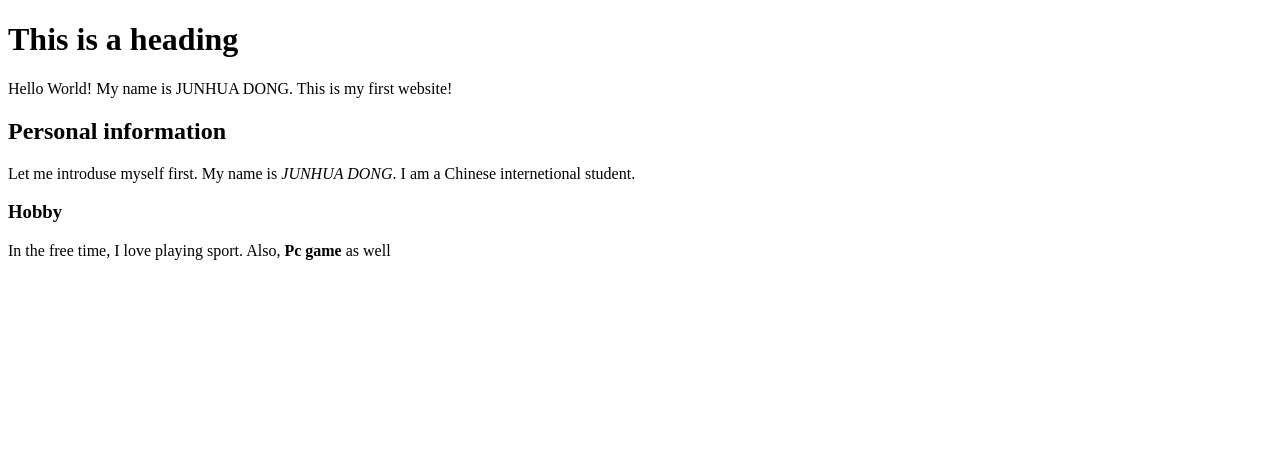
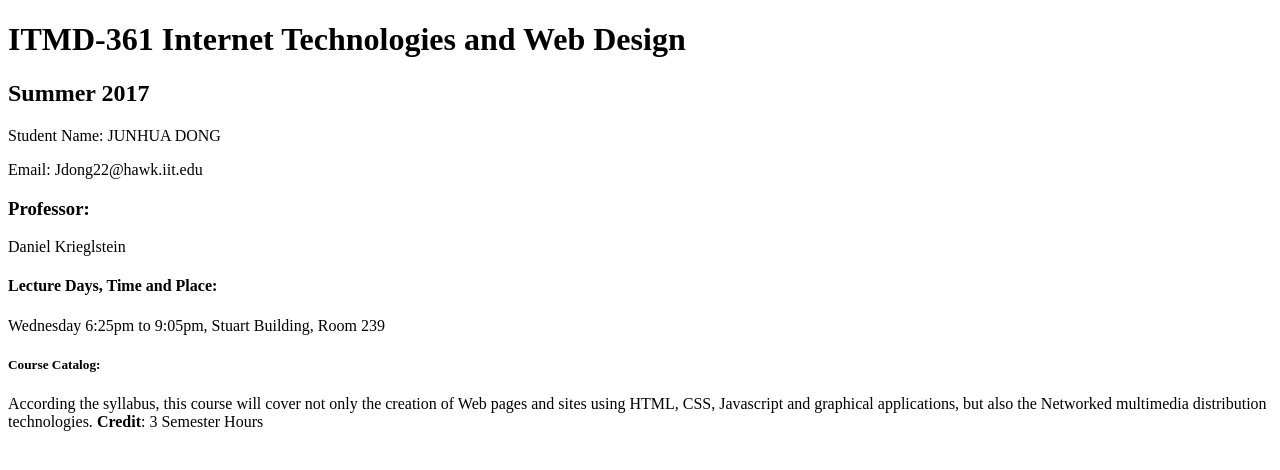
Before and after one commit to JUNHUA93/lab-01, a plain HTML site: page index.html in a window 1280 px wide. Drawn offline with Linux system fonts and the light colour scheme.

Commit message:
Update index.html
First website updated

```diff
--- a/index.html
+++ b/index.html
@@ -1,16 +1,22 @@
 <!DOCTYPE html>
 <html lang="en">
-<head>
-	<meta charset="UTF-8">
-	<title>ITMD-361 Internet Technologies and Web Design</title>
-</head>
-<body>
-	<h1>This is a heading</h1>
-	<p> Hello World! My name is JUNHUA DONG. This is my first website! </p>
-	<h2>Personal information</h2>
-	<p>Let me introduse myself first. My name is <i>JUNHUA DONG</i>.
-	 I am a Chinese internetional student.</p>
-	<h3> Hobby</h3>
-	<p>In the free time, I love playing sport. Also, <strong>Pc game</strong> as well</p>
+  <head>
+    <meta charset="UTF-8">
+    <title>ITMD-361 Internet Technologies and Web Design</title>
+  </head>
+  <body>
+    <h1>ITMD-361 Internet Technologies and Web Design</h1>
+    <h2>Summer 2017</h2>
+    <p>Student Name: JUNHUA DONG</p>
+    <p>Email: Jdong22@hawk.iit.edu</p>
+    <h3>Professor:</h3>
+    <p>Daniel Krieglstein</p>
+    <h4>Lecture Days, Time and Place:</h4>
+    <p>Wednesday 6:25pm to 9:05pm, Stuart Building, Room 239</p>
+    <h5><b>Course Catalog</b>:</h5>
+	<p>According the syllabus, this course will cover not only the creation of Web pages and sites using HTML, CSS,
+	Javascript and graphical applications, but also the Networked multimedia distribution technologies.
+	<b>Credit</b>: 3 Semester Hours</p>
+
 </body>
 </html>
```
